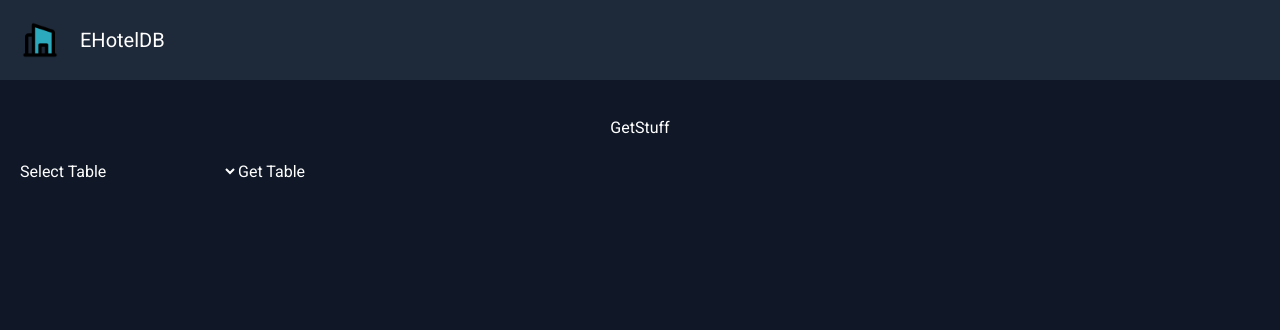
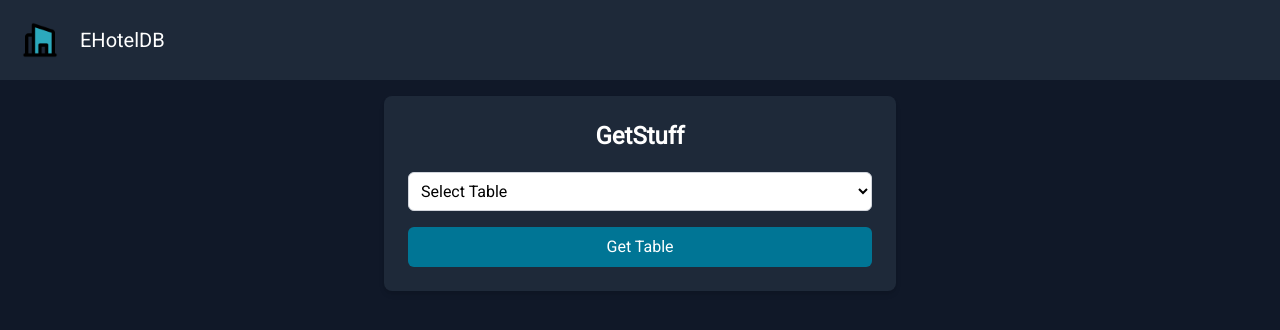
Before and after one commit to jwt2706/CSI2132, a React (Vite) app in the folder web/: page / in a window 1280 px wide. Shown: the top 330 px of the page. Built offline with nearby package versions, Linux system fonts and the light colour scheme.

Commit message:
restyle gettrables

```diff
--- a/web/src/components/GetTables.tsx
+++ b/web/src/components/GetTables.tsx
@@ -36,10 +36,14 @@ const GetTables = () => {
   ];
 
   return (
-    <div>
-      <h1 className="text-center mt-5">GetStuff</h1>
-      <form className="d-flex mt-5" onSubmit={getTables}>
-        <select className="form-select" value={selectValue} onChange={(e) => setSelectValue(e.target.value)}>
+    <div className="max-w-lg mx-auto p-6 bg-gray-800 text-white rounded-lg shadow-md">
+      <h1 className="text-center text-2xl font-bold mb-5">GetStuff</h1>
+      <form className="flex flex-col space-y-4" onSubmit={getTables}>
+        <select
+          className="form-select block w-full p-2 border border-gray-300 rounded-md bg-white text-black"
+          value={selectValue}
+          onChange={(e) => setSelectValue(e.target.value)}
+        >
           <option disabled value="">
             Select Table
           </option>
@@ -49,9 +53,12 @@ const GetTables = () => {
             </option>
           ))}
         </select>
-        <button className="btn btn-success">Get Table</button>
+        <button className="bg-cyan-700 text-white py-2 px-4 rounded-md hover:bg-cyan-900">
+          Get Table
+        </button>
       </form>
     </div>
   );
 };
+
 export default GetTables;
```
